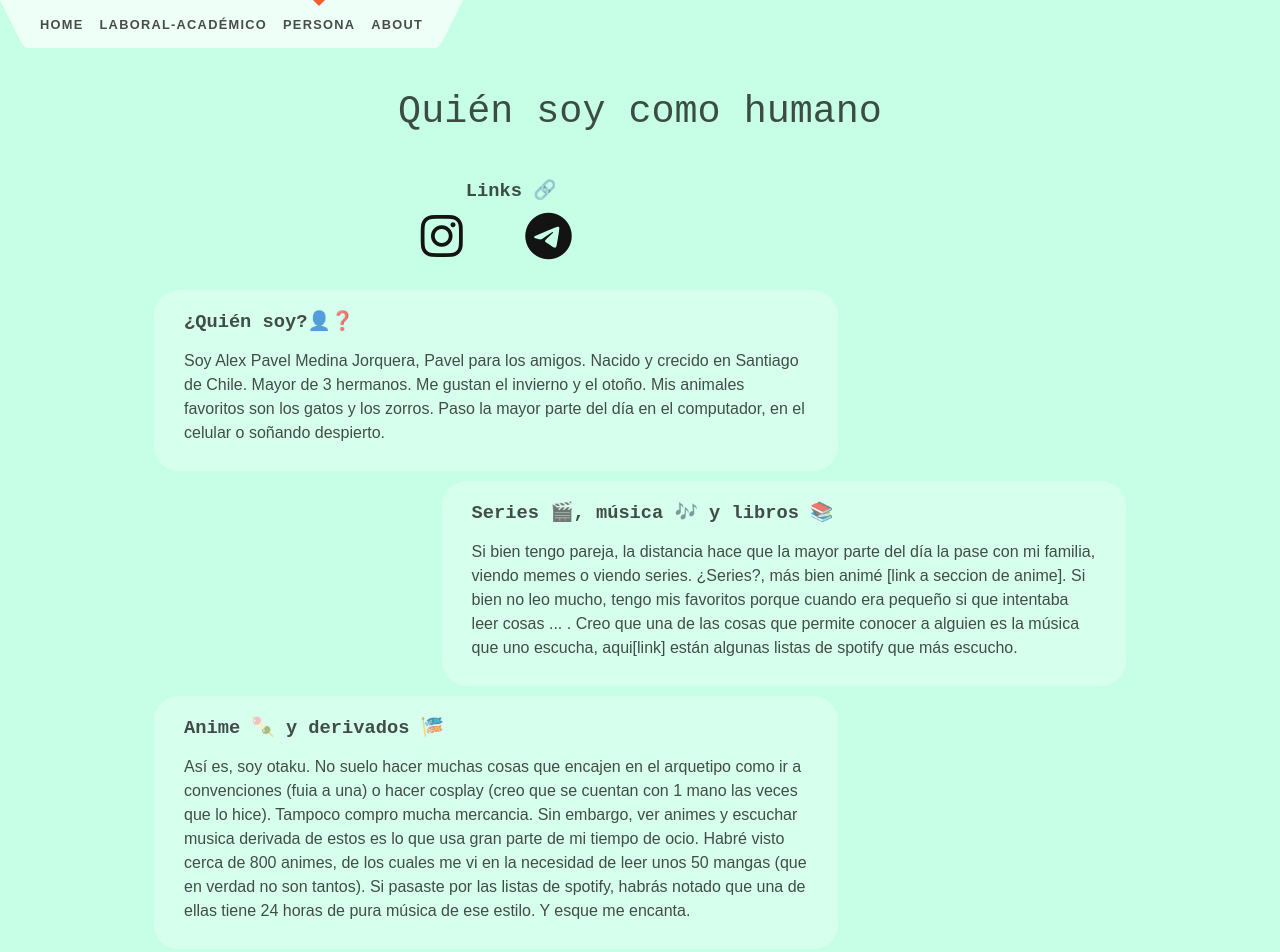
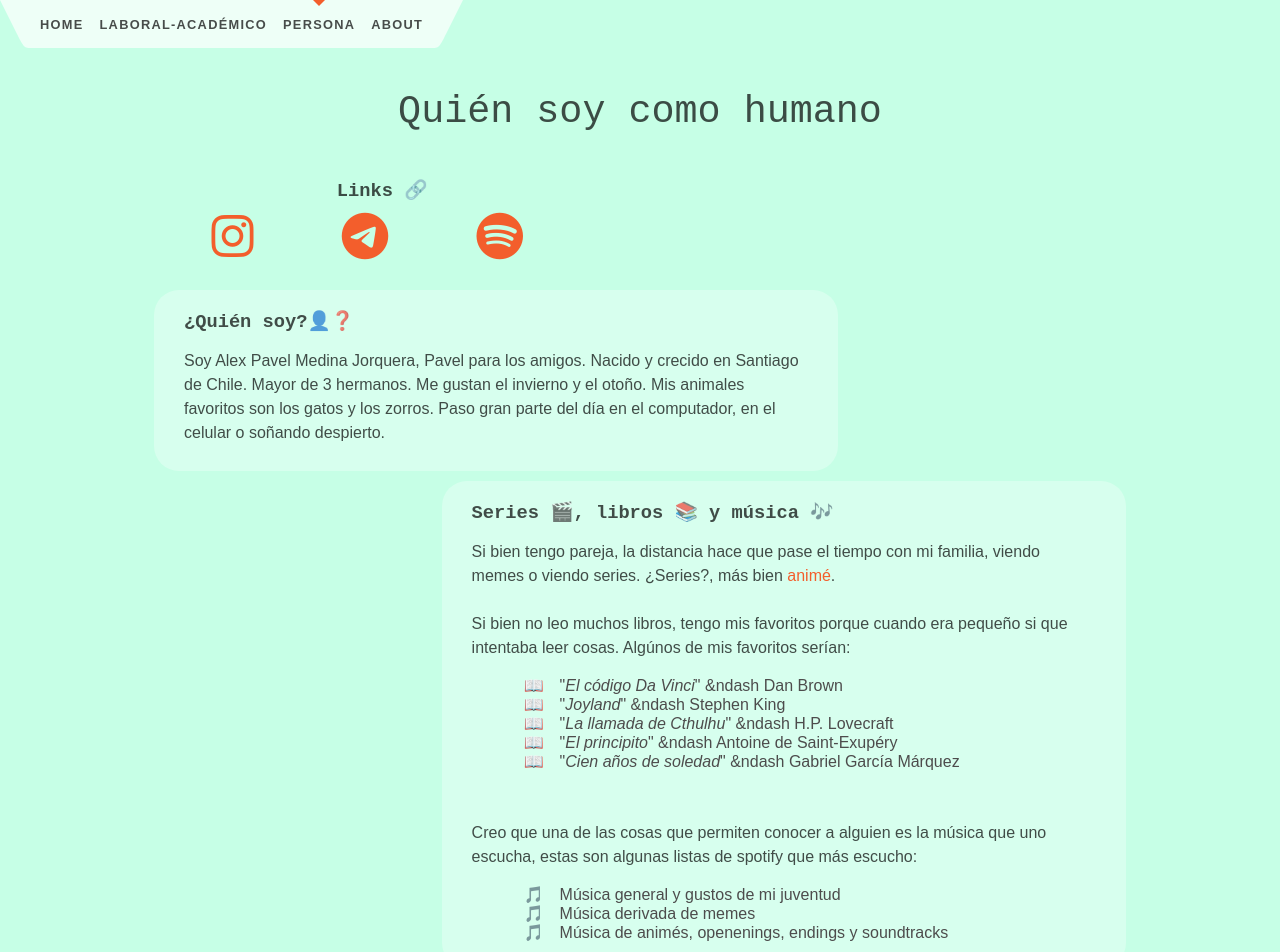
Before and after one commit to alichwan/home-page, a SvelteKit app: page /persona in a window 1280 px wide. Shown: the top 952 px of the page. Built offline with nearby package versions, Linux system fonts and the light colour scheme.

Commit message:
content: filled all the fields. Beta done

```diff
--- a/src/routes/+layout.svelte
+++ b/src/routes/+layout.svelte
@@ -5,7 +5,7 @@
 </script>
 
 <div class="app {specialClass}">
-	<Header bind:specialClass/>
+	<Header bind:specialClass />
 
 	<main>
 		<slot />
@@ -22,28 +22,53 @@
 		flex-direction: column;
 		min-height: 100vh;
 	}
+	.app.no-special footer {
+		color: black;
+	}
+
 	.app.no-special {
 		animation-name: background-change;
-		animation-duration: 5s ;
+		animation-duration: 5s;
 		animation-iteration-count: infinite;
 		animation-direction: alternate;
 	}
 
 	@keyframes background-change {
-	0%   {background: rgb(255, 191, 191);}
-	50%  {background: rgb(193, 230, 254);}
-	100% {background: rgb(198, 255, 230);}
+		0% {
+			background: rgb(255, 191, 191);
+		}
+		50% {
+			background: rgb(193, 230, 254);
+		}
+		100% {
+			background: rgb(198, 255, 230);
+		}
 	}
 
 	.app.work-theme {
-		background: rgb(0,0,0);
-		background: linear-gradient(171deg, rgba(0,0,0,0.89) 5%, rgba(56,56,56,0.86) 28%, rgba(0,0,0,0.91) 48%, rgba(82,82,82,0.87) 73%, rgba(0,0,0,0.86) 94%);
+		background: rgb(0, 0, 0);
+		background: linear-gradient(
+			171deg,
+			rgba(0, 0, 0, 0.89) 5%,
+			rgba(56, 56, 56, 0.86) 28%,
+			rgba(0, 0, 0, 0.91) 48%,
+			rgba(82, 82, 82, 0.87) 73%,
+			rgba(0, 0, 0, 0.86) 94%
+		);
 		color: var(--work-color);
 	}
 
 	.app.life-theme {
-		background: rgb(255,244,0);
-		background: linear-gradient(159deg, rgba(255,244,0,0.92) 7%, rgba(5,255,0,0.60) 26%, rgba(255,0,215,0.83) 38%, rgba(136,0,255,0.87) 57%, rgba(85,0,255,1) 81%, rgba(0,17,122,0.87) 97%);
+		background: rgb(255, 244, 0);
+		background: linear-gradient(
+			159deg,
+			rgba(255, 244, 0, 0.92) 7%,
+			rgba(5, 255, 0, 0.6) 26%,
+			rgba(255, 0, 215, 0.83) 38%,
+			rgba(136, 0, 255, 0.87) 57%,
+			rgba(85, 0, 255, 1) 81%,
+			rgba(0, 17, 122, 0.87) 97%
+		);
 		color: black;
 	}
 
@@ -68,20 +93,28 @@
 	}
 
 	footer a {
+		text-decoration: none;
 		font-weight: bold;
 		color: white;
 		animation-name: color-change;
-		animation-duration: 2s ;
+		animation-duration: 2s;
 		animation-iteration-count: infinite;
 		animation-direction: alternate;
-
 	}
 
 	@keyframes color-change {
-	0%   {color: rgb(250, 123, 123);}
-	25%  {color: rgb(255, 255, 154);}
-	50%  {color: rgb(38, 168, 255);}
-	100% {color: rgb(71, 255, 175);}
+		0% {
+			color: rgb(250, 123, 123);
+		}
+		25% {
+			color: rgb(255, 255, 154);
+		}
+		50% {
+			color: rgb(38, 168, 255);
+		}
+		100% {
+			color: rgb(71, 255, 175);
+		}
 	}
 
 	@media (min-width: 480px) {
--- a/src/routes/Card.svelte
+++ b/src/routes/Card.svelte
@@ -1,10 +1,12 @@
 <script>
 	export let title;
 	export let side;
-    export let theme = "light";
+	export let theme = 'light';
 
-    $: linksBg = title ==='Links 🔗'? 'transparent' : 'rgba(100%, 100%, 100%, 0.3)'
-    $: linksAlign = title ==='Links 🔗'? 'text-align:center;' : ''
+	$: bgColor = theme === 'light' ? 'rgba(100%, 100%, 100%, 0.3)' : 'rgba(35, 35, 35, 0.614)';
+
+	$: linksBg = title === 'Links 🔗' ? 'transparent' : bgColor;
+	$: linksAlign = title === 'Links 🔗' ? 'text-align:center;' : '';
 </script>
 
 <div class="card {side} {theme}" style="background-color: {linksBg}; {linksAlign}">
@@ -23,7 +25,7 @@
 
 	h3 {
 		margin: 10px 0 0 30px;
-        font-family: 'rockwell', monospace
+		font-family: 'rockwell', monospace;
 	}
 
 	.cuerpo {
@@ -40,9 +42,13 @@
 			margin-right: 30%;
 		}
 
+		.super-left {
+			margin-right: 30%;
+			margin-left: -25%;
+		}
+
 		.right {
 			margin-left: 30%;
 		}
 	}
-
 </style>
--- a/src/routes/laboral-academico/+page.svelte
+++ b/src/routes/laboral-academico/+page.svelte
@@ -10,7 +10,7 @@
 <div class="wraper">
 	<h1>Quién soy trabajando</h1>
 
-	<Card title={'Links 🔗'} side="left" theme="dark">
+	<Card title={'Links 🔗'} side="super-left" theme="dark">
 		<ul class="redes">
 			<li>
 				<a target="_blank" rel="noreferrer" href="https://github.com/alichwan">
@@ -86,7 +86,9 @@
 			<span class="highlight">API para la Corte Suprema de Chile</span>
 			en un trabajo conjunto con el
 			<span class="highlight"
-				><a href="https://imfd.cl/">Instituto Milenio Fundamento de los Datos (IMFD)</a></span
+				><a target="_blank" rel="noreferrer" href="https://imfd.cl/"
+					>Instituto Milenio Fundamento de los Datos (IMFD)</a
+				></span
 			>. Esta API debía permitir a los usuarios definir, entrenar, usar, reajustar y eliminar
 			modelos de machine learning. Por ejemplo, para poder predecir las etiquetas de una sentencia
 			judicial. En este trabajo estuve en la parte encargada de conectar los distintos modelos
@@ -101,11 +103,17 @@
 			representación intermedia: <span class="highlight">Lógica Temporal Lineal (LTL)</span>.
 			<br /><br />
 			Esta investigación la estoy realizando bajo la supervisión de
-			<a href="https://www.ing.uc.cl/academicos-e-investigadores/jorge-andres-baier-aranda/"
+			<a
+				target="_blank"
+				rel="noreferrer"
+				href="https://www.ing.uc.cl/academicos-e-investigadores/jorge-andres-baier-aranda/"
 				>Jorge Baier</a
 			>
 			y
-			<a href="https://www.ing.uc.cl/academicos-e-investigadores/rodrigo-andres-toro-icarte/"
+			<a
+				target="_blank"
+				rel="noreferrer"
+				href="https://www.ing.uc.cl/academicos-e-investigadores/rodrigo-andres-toro-icarte/"
 				>Rodrigo Toro</a
 			>, en conjunto con <span class="highlight">Cristian Hinostroza</span>, quien se encarga de
 			tomar instrucciones y hacer que
@@ -125,15 +133,24 @@
 		</p>
 	</Card>
 
-	<!-- <Card title={'✨Extras✨'} side="right" theme="dark">
-		<p>a</p>
-	</Card> -->
+	<Card title={'✨Extras✨'} side="left" theme="dark">
+		<p>
+			Dentro de los años que estuve en la universidad he asisitido a numerosas charlas en los grupos
+			en los que me encuentro:
+			<a target="_blank" rel="noreferrer" href="https://cenia.cl/">CENIA</a>,
+			<a target="_blank" rel="noreferrer" href="https://ialab.ing.puc.cl/">IALab</a> e
+			<a target="_blank" rel="noreferrer" href="https://imfd.cl/">IMFD</a>. Grupos en donde he
+			conocido gente maravillosa que me ha orientado cuando tenia dudas, no solo de inteligencia
+			artificial.
+			<br /><br />
+			Estos grupos tienen diversos proyectos y son los centros de Inteligencia Artifial más importantes
+			del país, siendo el CENIA el primer Centro Nacional de Inteligencia Artifial del país.
+		</p>
+	</Card>
 
 	<Card title={'Herramientas 🛠️ > Datos 📊'} side="left" theme="dark">
 		<ul class="regular-list">
-			<li>
-				Python: Numpy, Pandas, Matplotlib, Seaborn
-			</li>
+			<li>Python: Numpy, Pandas, Matplotlib, Seaborn</li>
 			<li>R/RStudio</li>
 			<li>SQL</li>
 			<li>Excel</li>
@@ -142,17 +159,13 @@
 
 	<Card title={'Herramientas > Machine Learning 🤖'} side="right" theme="dark">
 		<ul class="regular-list">
-			<li>
-				Python: SkLearn, Keras, TensorFlow, PyTorch
-			</li>
+			<li>Python: SkLearn, Keras, TensorFlow, PyTorch</li>
 		</ul>
 	</Card>
 
 	<Card title={'Herramientas > Desarrollo 🧑‍💻'} side="left" theme="dark">
 		<ul class="regular-list">
-			<li>
-				Python: Flask
-			</li>
+			<li>Python: Flask</li>
 			<li>HTML/CSS</li>
 			<li>JavaScript</li>
 			<li>Svelte/SvelteKit</li>
@@ -165,10 +178,10 @@
 		font-family: 'rockwell', monospace;
 	}
 
-	.regular-list li{
+	.regular-list li {
 		margin-top: 10px;
 		padding-left: 1em;
-		list-style-type: "⚙️";
+		list-style-type: '⚙️';
 		color: var(--work-color);
 	}
 
@@ -199,7 +212,7 @@
 
 	a {
 		animation-name: bw-change;
-		animation-duration: 3s;
+		animation-duration: 1s;
 		animation-iteration-count: infinite;
 		animation-direction: alternate;
 	}
--- a/src/routes/persona/+page.svelte
+++ b/src/routes/persona/+page.svelte
@@ -10,7 +10,7 @@
 <div class="wrapper">
 	<h1>Quién soy como humano</h1>
 
-	<Card title={'Links 🔗'} side="left">
+	<Card title={'Links 🔗'} side="super-left">
 		<ul class="redes">
 			<li>
 				<a target="_blank" rel="noreferrer" href="https://www.instagram.com/alichwan_/"
@@ -22,6 +22,14 @@
 					><i class="fa-brands fa-telegram fa-3x" /></a
 				>
 			</li>
+			<li>
+				<a
+					target="_blank"
+					rel="noreferrer"
+					href="https://open.spotify.com/user/1ph5m9wtztdax9f83imb9onlp?si=640ccf42695549b9"
+					><i class="fa-brands fa-spotify fa-3x" /></a
+				>
+			</li>
 		</ul>
 	</Card>
 
@@ -29,29 +37,71 @@
 		<p>
 			Soy Alex Pavel Medina Jorquera, Pavel para los amigos. Nacido y crecido en Santiago de Chile.
 			Mayor de 3 hermanos. Me gustan el invierno y el otoño. Mis animales favoritos son los gatos y
-			los zorros. Paso la mayor parte del día en el computador, en el celular o soñando despierto.
+			los zorros. Paso gran parte del día en el computador, en el celular o soñando despierto.
 		</p>
 	</Card>
 
-	<Card title={'Series 🎬, música 🎶 y libros 📚'} side="right">
+	<Card title={'Series 🎬, libros 📚 y música 🎶'} side="right">
 		<p>
-			Si bien tengo pareja, la distancia hace que la mayor parte del día la pase con mi familia,
-			viendo memes o viendo series. ¿Series?, más bien animé [link a seccion de anime]. Si bien no
-			leo mucho, tengo mis favoritos porque cuando era pequeño si que intentaba leer cosas ... .
-			Creo que una de las cosas que permite conocer a alguien es la música que uno escucha,
-			aqui[link] están algunas listas de spotify que más escucho.
+			Si bien tengo pareja, la distancia hace que pase el tiempo con mi familia, viendo memes o
+			viendo series. ¿Series?, más bien <a href="#anime-section">animé</a>.
+			<br /><br />
+			Si bien no leo muchos libros, tengo mis favoritos porque cuando era pequeño si que intentaba leer
+			cosas. Algúnos de mis favoritos serían:
 		</p>
+		<ul class="book-list">
+			<li>"<i>El código Da Vinci</i>" &ndash Dan Brown</li>
+			<li>"<i>Joyland</i>" &ndash Stephen King</li>
+			<li>"<i>La llamada de Cthulhu</i>" &ndash H.P. Lovecraft</li>
+			<li>"<i>El principito</i>" &ndash Antoine de Saint-Exupéry</li>
+			<li>"<i>Cien años de soledad</i>" &ndash Gabriel García Márquez</li>
+		</ul>
+		<br />
+		<p>
+			Creo que una de las cosas que permiten conocer a alguien es la música que uno escucha, estas
+			son algunas listas de spotify que más escucho:
+		</p>
+		<ul class="music-list">
+			<li>
+				<a
+					href="https://open.spotify.com/playlist/3yZt5gYLmj6w5F7N03qkaW?si=1db06a4bc88045ae"
+					target="_blank"
+					rel="noreferrer"
+				>
+					Música general y gustos de mi juventud
+				</a>
+			</li>
+			<li>
+				<a
+					href="https://open.spotify.com/playlist/7t1daRoM6jDw5jPrmiCFrJ?si=c8d04fe605464a5d"
+					target="_blank"
+					rel="noreferrer"
+				>
+					Música derivada de memes
+				</a>
+			</li>
+			<li>
+				<a
+					href="https://open.spotify.com/playlist/6xj0cXZMzwLyRdovDMrwYC?si=89d87717e3494393"
+					target="_blank"
+					rel="noreferrer"
+				>
+					Música de animés, openenings, endings y soundtracks
+				</a>
+			</li>
+		</ul>
 	</Card>
 
+	<div id="anime-section" />
 	<Card title={'Anime 🍡 y derivados 🎏'} side="left">
 		<p>
 			Así es, soy otaku. No suelo hacer muchas cosas que encajen en el arquetipo como ir a
 			convenciones (fuia a una) o hacer cosplay (creo que se cuentan con 1 mano las veces que lo
 			hice). Tampoco compro mucha mercancia. Sin embargo, ver animes y escuchar musica derivada de
 			estos es lo que usa gran parte de mi tiempo de ocio. Habré visto cerca de 800 animes, de los
-			cuales me vi en la necesidad de leer unos 50 mangas (que en verdad no son tantos). Si pasaste
-			por las listas de spotify, habrás notado que una de ellas tiene 24 horas de pura música de ese
-			estilo. Y esque me encanta.
+			cuales me vi en la necesidad de continuar la historia leyendo unos 50 mangas (que en verdad no
+			son tantos). Si pasaste por las listas de spotify, habrás notado que una de ellas tiene 24
+			horas de pura música de ese estilo ... y es que me encanta ese mundo.
 		</p>
 	</Card>
 
@@ -72,10 +122,10 @@
 	<Card title={'Pero...no todo es tan lindo 😞'} side="left" theme="dark">
 		<p>
 			Si bien uno intenta mostrar la cara linda para no espantar a la gente, si estás en esta página
-			es porque al menos sentiste la curiosidad de saber quién soy. Y en reconocimiento de haber
-			llegado tan abajo, no te puedo no mostrar algúnas cosas menos superficiales que me han pasado,
-			que pienso, o que siento. Quizá mucho de lo que aquí hay es nada en comparación a otras
-			realidades, pero "cada uno tiene sus propios demonios".
+			es porque al menos sentiste la curiosidad de saber quién soy. Y, en reconocimiento de haber
+			llegado hasta tan abajo, no te puedo no mostrar algúnas cosas menos superficiales que me han
+			pasado, que pienso, o que siento. Quizá mucho de lo que aquí hay es nada en comparación a
+			otras realidades, pero "cada uno tiene sus propios demonios".
 		</p>
 	</Card>
 
@@ -112,13 +162,13 @@
 		</p>
 	</Card>
 
-	<Card title={'Filosofía 🧐'} side="left" theme="dark">
+	<!-- <Card title={'Filosofía 🧐'} side="left" theme="dark">
 		<ul>
 			<li><h4>Nunca te rindas cuando encuentras lo que quieres</h4></li>
 			<li><h4>Cada uno tiene sus demonios, se amable</h4></li>
 			<li><h4>Otros</h4></li>
 		</ul>
-	</Card>
+	</Card> -->
 </div>
 
 <style>
@@ -126,9 +176,28 @@
 		font-family: 'rockwell', monospace;
 	}
 
+	.book-list li {
+		padding-left: 1em;
+		margin-left: 2em;
+		list-style-type: '📖';
+		color: rgb(77, 76, 76);
+	}
+
+	.music-list li {
+		padding-left: 1em;
+		margin-left: 2em;
+		list-style-type: '🎵';
+	}
+
+	.music-list li a {
+		color: rgb(77, 76, 76);
+		animation: none;
+	}
+
 	.regular-list li {
 		margin-top: 10px;
 		padding-left: 1em;
+		margin-left: 2em;
 		list-style-type: '⭐️';
 	}
 
@@ -151,9 +220,13 @@
 
 	a {
 		animation-name: bw-change;
-		animation-duration: 3s;
+		animation-duration: 1s;
 		animation-iteration-count: infinite;
 		animation-direction: alternate;
+	}
+
+	a:hover {
+		text-decoration: none;
 	}
 
 	@keyframes bw-change {
--- a/src/routes/styles.css
+++ b/src/routes/styles.css
@@ -44,7 +44,7 @@ p {
 }
 
 a {
-	color: var(--color-theme-1);
+	color: var(--color-theme-1-aux);
 	text-decoration: none;
 }
 
```
Also changed, not shown: src/routes/+page.svelte (+2 -6 lines), src/routes/about/+page.svelte (+8 -6 lines). Lines whose indentation alone changed are shown as unchanged.
